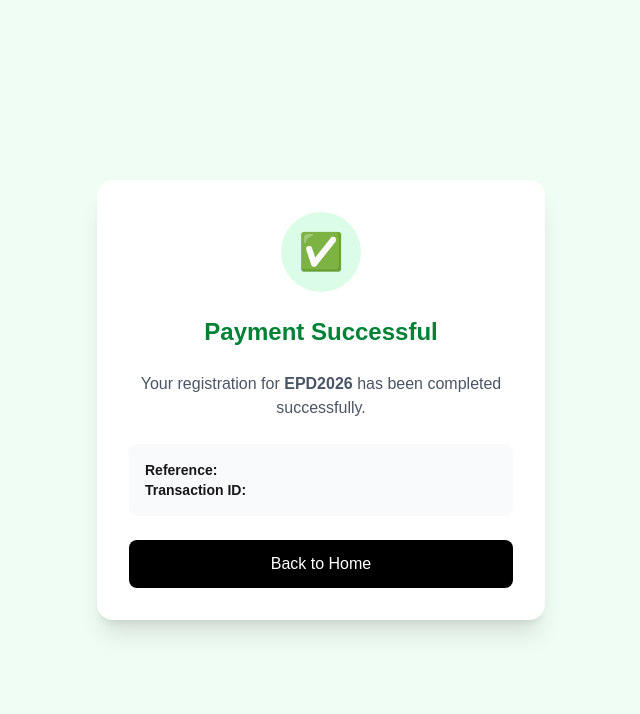
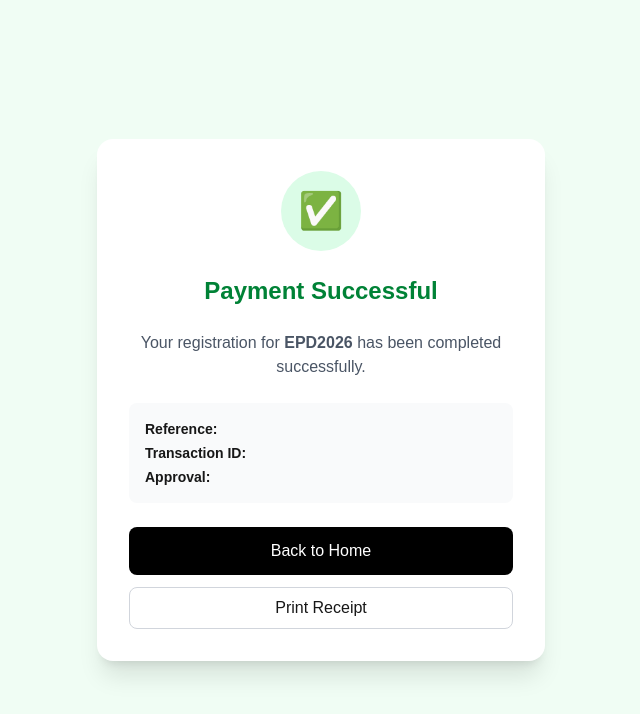
Before and after one commit to Piko-Technology-Services/cej-payments, a Next.js app: page /success in a window 1280 px wide. Shown: the top 714 px of the page, without its empty margins (319-959 px from the left). Built offline with nearby package versions, Linux system fonts and the light colour scheme.

Commit message:
Deployment Fix

```diff
--- /dev/null
+++ b/app/success/SuccessContent.tsx
@@ -0,0 +1,61 @@
+'use client';
+
+import { useSearchParams, useRouter } from 'next/navigation';
+import { useEffect } from 'react';
+
+export default function SuccessContent() {
+  const params = useSearchParams();
+  const router = useRouter();
+
+  const transID = params.get('TransID');
+  const companyRef = params.get('CompanyRef');
+  const approval = params.get('CCDapproval');
+
+  useEffect(() => {
+    localStorage.removeItem('token');
+  }, []);
+
+  return (
+    <div className="min-h-screen flex items-center justify-center bg-green-50 px-4">
+      <div className="w-full max-w-md bg-white p-8 rounded-2xl shadow-xl text-center space-y-6">
+
+        <div className="flex justify-center">
+          <div className="w-20 h-20 flex items-center justify-center rounded-full bg-green-100">
+            <span className="text-4xl">✅</span>
+          </div>
+        </div>
+
+        <h1 className="text-2xl font-semibold text-green-700">
+          Payment Successful
+        </h1>
+
+        <p className="text-gray-600">
+          Your registration for <strong>EPD2026</strong> has been completed successfully.
+        </p>
+
+        {/* TRANSACTION DETAILS */}
+        <div className="bg-gray-50 p-4 rounded-lg text-sm text-left space-y-1">
+          <p><strong>Reference:</strong> {companyRef}</p>
+          <p><strong>Transaction ID:</strong> {transID}</p>
+          <p><strong>Approval:</strong> {approval}</p>
+        </div>
+
+        <div className="space-y-3">
+          <button
+            onClick={() => router.push('/')}
+            className="btn w-full"
+          >
+            Back to Home
+          </button>
+
+          <button
+            onClick={() => window.print()}
+            className="w-full border border-gray-300 rounded-lg py-2 hover:bg-gray-100"
+          >
+            Print Receipt
+          </button>
+        </div>
+      </div>
+    </div>
+  );
+}
--- a/app/success/page.tsx
+++ b/app/success/page.tsx
@@ -1,54 +1,12 @@
-'use client';
+import { Suspense } from 'react';
+import SuccessContent from './SuccessContent';
 
 export const dynamic = 'force-dynamic';
 
-import { useEffect } from 'react';
-import { useRouter, useSearchParams } from 'next/navigation';
-
-export default function SuccessPage() {
-  const router = useRouter();
-  const params = useSearchParams();
-
-  const transID = params.get('TransID');
-  const companyRef = params.get('CompanyRef');
-
-  useEffect(() => {
-    localStorage.removeItem('token');
-  }, []);
-
+export default function Page() {
   return (
-    <div className="min-h-screen flex items-center justify-center bg-green-50 px-4">
-      <div className="w-full max-w-md bg-white p-8 rounded-2xl shadow-xl text-center space-y-6">
-
-        <div className="flex justify-center">
-          <div className="w-20 h-20 flex items-center justify-center rounded-full bg-green-100">
-            <span className="text-4xl">✅</span>
-          </div>
-        </div>
-
-        <h1 className="text-2xl font-semibold text-green-700">
-          Payment Successful
-        </h1>
-
-        <p className="text-gray-600">
-          Your registration for <strong>EPD2026</strong> has been completed successfully.
-        </p>
-
-        <div className="bg-gray-50 p-4 rounded-lg text-sm text-left">
-          <p><strong>Reference:</strong> {companyRef}</p>
-          <p><strong>Transaction ID:</strong> {transID}</p>
-        </div>
-
-        <div className="space-y-3">
-          <button
-            onClick={() => router.push('/')}
-            className="btn w-full"
-          >
-            Back to Home
-          </button>
-
-        </div>
-      </div>
-    </div>
+    <Suspense fallback={<div className="p-10 text-center">Loading...</div>}>
+      <SuccessContent />
+    </Suspense>
   );
 }
```
